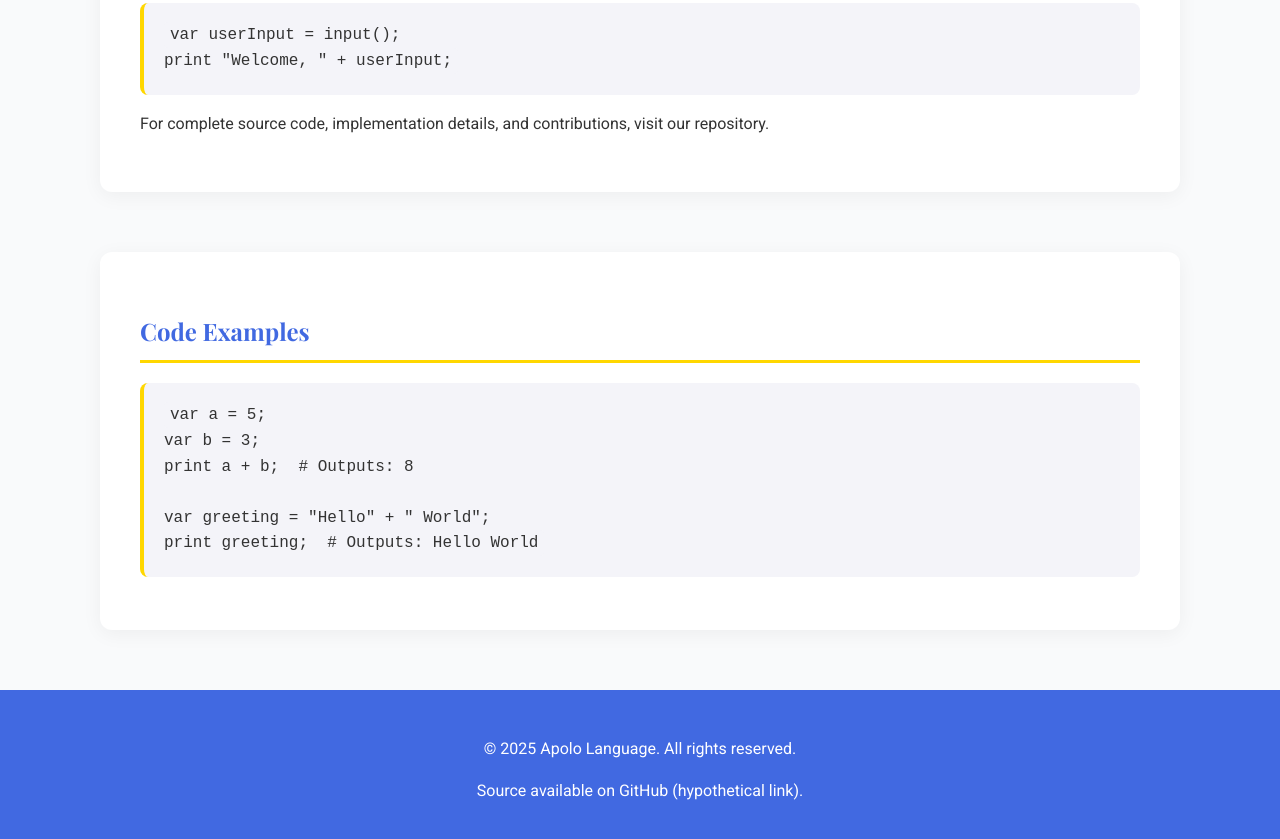
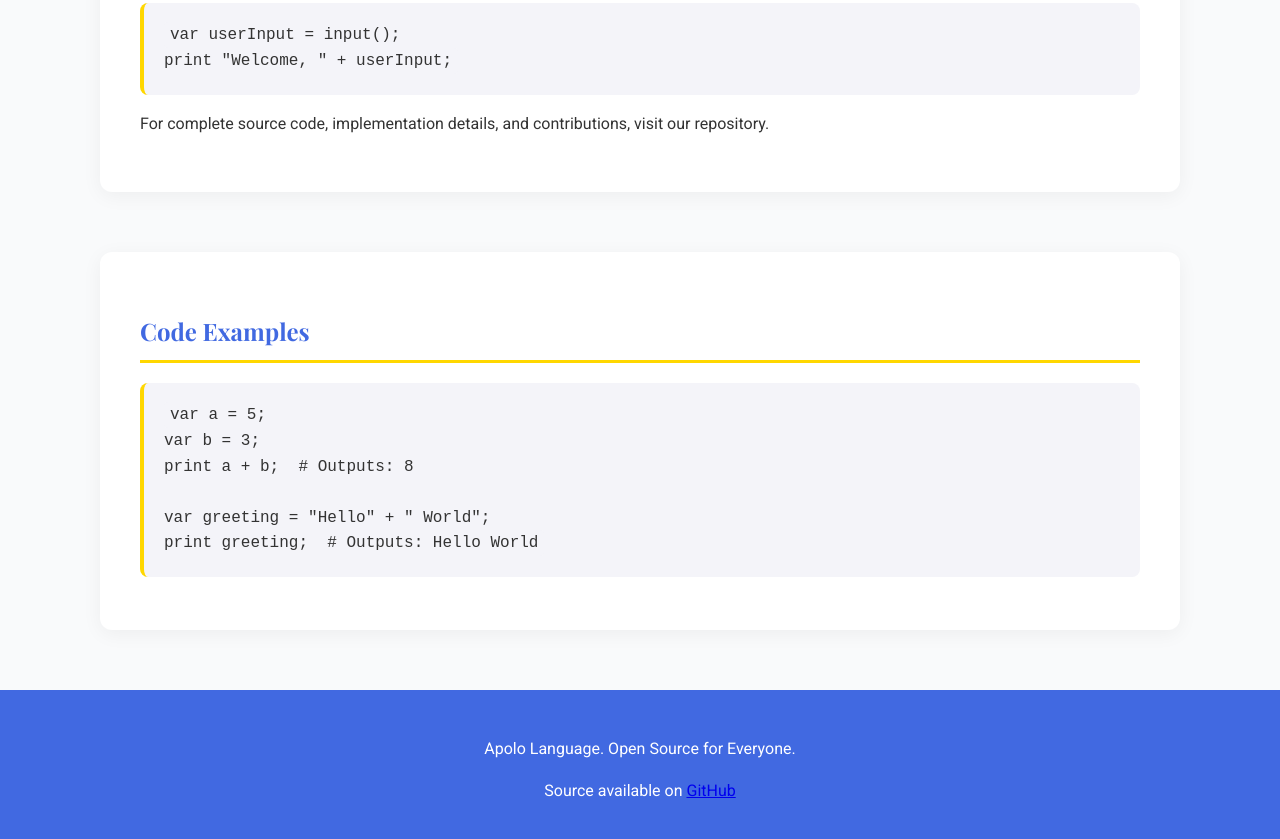
Before and after one commit to ogoncas/apolo, a plain HTML site: page index.html in a window 1280 px wide. Shown: the part 1908-2747 px from the top of the page. Drawn offline with nearby package versions, Linux system fonts and the light colour scheme.

Commit message:
Add files via upload

```diff
--- a/index.html
+++ b/index.html
@@ -220,8 +220,8 @@ print greeting;  # Outputs: Hello World</code></pre>
     </section>
 
     <footer>
-        <p>&copy; 2025 Apolo Language. All rights reserved.</p>
-        <p>Source available on GitHub (hypothetical link).</p>
+        <p>Apolo Language. Open Source for Everyone.</p>
+        <p>Source available on <a href="https://github.com/ogoncas/apolo">GitHub</a></p>
     </footer>
 </body>
 </html>
```
